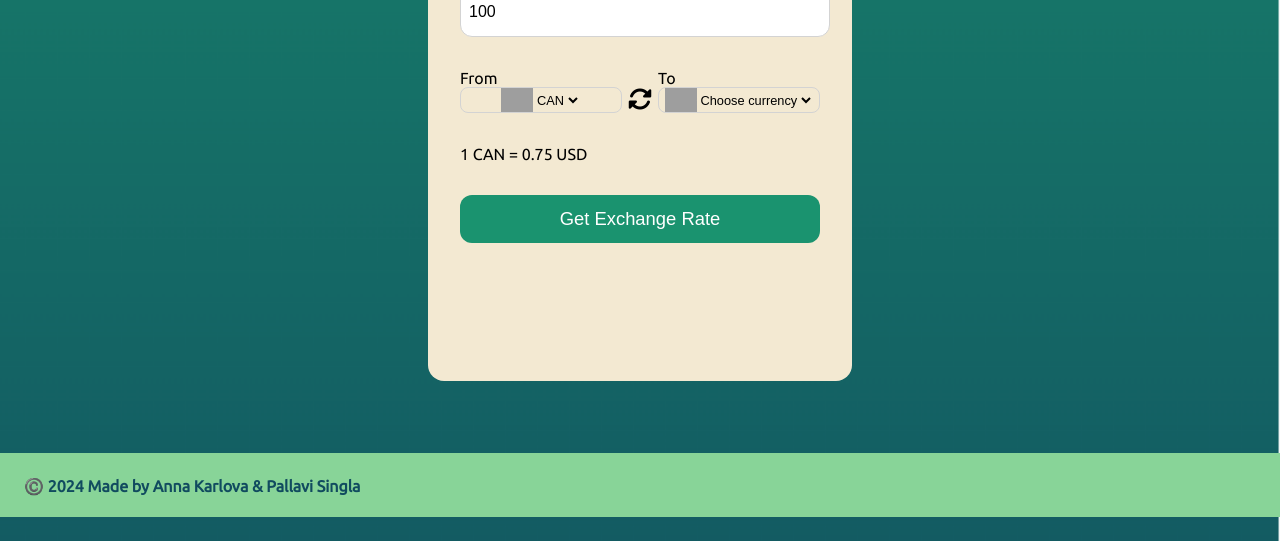
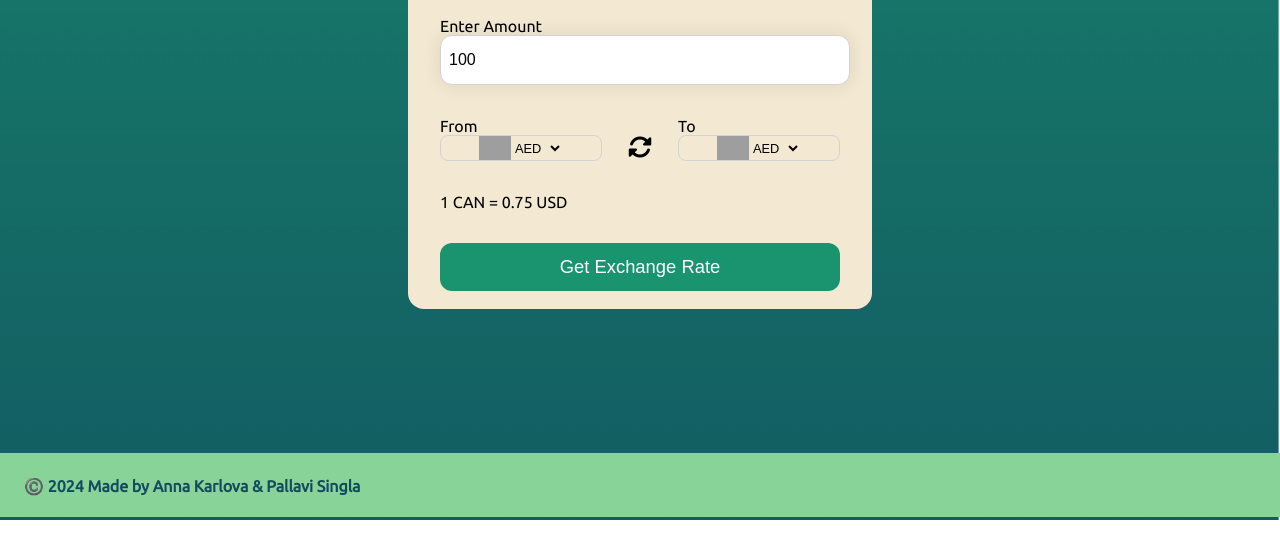
Before and after one commit to Anna-Karl/web-api-hackathon-anna-pallavi, a plain HTML site: page index.html in a window 1280 px wide. Shown: the part 283-824 px from the top of the page. After the commit the page ends 803 px from the top, so only its background shows below. Drawn offline with Linux system fonts and the light colour scheme; no server answers; grey boxes are pictures that could not be loaded.

Commit message:
Final commit sprint1_Anna

```diff
--- a/index.html
+++ b/index.html
@@ -40,7 +40,7 @@
                         <div class="select-container">
                             <img src="https://flagsapi.com/CA/flat/64.png">
                             <select class="select" name="from" id="from" required>
-                                <option value="CAN">CAN</option>
+                                <!-- <option value="CAN">CAN</option> -->
                                 <!-- <option value="" disabled selected hidden>Choose currency</option> -->
                             </select>
                         </div>
@@ -57,20 +57,22 @@
                             <img src="https://flagsapi.com/US/flat/64.png">
                             <select class="select" name="to" id="to" required>
                                 <!-- <option value="USD">USD</option> -->
-                                <option value="" disabled selected hidden>Choose currency</option>
+                                <!-- <option value="" disabled selected hidden>Choose currency</option> -->
                             </select>
                         </div>
                     </div>
 
                 </div>
                 <div class="msg">1 CAN = 0.75 USD</div>
-                <button class="button">Get Exchange Rate</button>
+                <button class="button" id="btn">Get Exchange Rate</button>
             </form>
         </div>
     </main>
     <footer class="footer">
         <h4 class="footer__copyright">©️ 2024 Made by Anna Karlova & Pallavi Singla</h4>
     </footer>
-    <script src="./scripts/index.js" type="module"></script>
+    <!-- <script src="./scripts/index.js" type="module"></script> -->
+    <script src="./scripts/code.js"></script>
+    <script src="./scripts/main.js"></script>
 </body>
 </html>
--- /dev/null
+++ b/scripts/code.js
@@ -0,0 +1,161 @@
+const countrylist = {
+    AED: "AE",
+    AFN: "AF",
+    XCD: "AG",
+    ALL: "AL",
+    AMD: "AM",
+    ANG: "AN",
+    AOA: "AO",
+    AQD: "AQ",
+    ARS: "AR",
+    AUD: "AU",
+    AZN: "AZ",
+    BAM: "BA",
+    BBD: "BB",
+    BDT: "BD",
+    XOF: "BE",
+    BGN: "BG",
+    BHD: "BH",
+    BIF: "BI",
+    BMD: "BM",
+    BND: "BN",
+    BOB: "BO",
+    BRL: "BR",
+    BSD: "BS",
+    NOK: "BV",
+    BWP: "BW",
+    BYR: "BY",
+    BZD: "BZ",
+    CAD: "CA",
+    CDF: "CD",
+    XAF: "CF",
+    CHF: "CH",
+    CLP: "CL",
+    CNY: "CN",
+    COP: "CO",
+    CRC: "CR",
+    CUP: "CU",
+    CVE: "CV",
+    CYP: "CY",
+    CZK: "CZ",
+    DJF: "DJ",
+    DKK: "DK",
+    DOP: "DO",
+    DZD: "DZ",
+    ECS: "EC",
+    EEK: "EE",
+    EGP: "EG",
+    ETB: "ET",
+    EUR: "FR",
+    FJD: "FJ",
+    FKP: "FK",
+    GBP: "GB",
+    GEL: "GE",
+    GGP: "GG",
+    GHS: "GH",
+    GIP: "GI",
+    GMD: "GM",
+    GNF: "GN",
+    GTQ: "GT",
+    GYD: "GY",
+    HKD: "HK",
+    HNL: "HN",
+    HRK: "HR",
+    HTG: "HT",
+    HUF: "HU",
+    IDR: "ID",
+    ILS: "IL",
+    INR: "IN",
+    IQD: "IQ",
+    IRR: "IR",
+    ISK: "IS",
+    JMD: "JM",
+    JOD: "JO",
+    JPY: "JP",
+    KES: "KE",
+    KGS: "KG",
+    KHR: "KH",
+    KMF: "KM",
+    KPW: "KP",
+    KRW: "KR",
+    KWD: "KW",
+    KYD: "KY",
+    KZT: "KZ",
+    LAK: "LA",
+    LBP: "LB",
+    LKR: "LK",
+    LRD: "LR",
+    LSL: "LS",
+    LTL: "LT",
+    LVL: "LV",
+    LYD: "LY",
+    MAD: "MA",
+    MDL: "MD",
+    MGA: "MG",
+    MKD: "MK",
+    MMK: "MM",
+    MNT: "MN",
+    MOP: "MO",
+    MRO: "MR",
+    MTL: "MT",
+    MUR: "MU",
+    MVR: "MV",
+    MWK: "MW",
+    MXN: "MX",
+    MYR: "MY",
+    MZN: "MZ",
+    NAD: "NA",
+    XPF: "NC",
+    NGN: "NG",
+    NIO: "NI",
+    NPR: "NP",
+    NZD: "NZ",
+    OMR: "OM",
+    PAB: "PA",
+    PEN: "PE",
+    PGK: "PG",
+    PHP: "PH",
+    PKR: "PK",
+    PLN: "PL",
+    PYG: "PY",
+    QAR: "QA",
+    RON: "RO",
+    RSD: "RS",
+    RUB: "RU",
+    RWF: "RW",
+    SAR: "SA",
+    SBD: "SB",
+    SCR: "SC",
+    SDG: "SD",
+    SEK: "SE",
+    SGD: "SG",
+    SKK: "SK",
+    SLL: "SL",
+    SOS: "SO",
+    SRD: "SR",
+    STD: "ST",
+    SVC: "SV",
+    SYP: "SY",
+    SZL: "SZ",
+    THB: "TH",
+    TJS: "TJ",
+    TMT: "TM",
+    TND: "TN",
+    TOP: "TO",
+    TRY: "TR",
+    TTD: "TT",
+    TWD: "TW",
+    TZS: "TZ",
+    UAH: "UA",
+    UGX: "UG",
+    USD: "US",
+    UYU: "UY",
+    UZS: "UZ",
+    VEF: "VE",
+    VND: "VN",
+    VUV: "VU",
+    YER: "YE",
+    ZAR: "ZA",
+    ZMK: "ZM",
+    ZWD: "ZW",
+  };
--- a/scripts/index.js
+++ b/scripts/index.js
@@ -15,52 +15,53 @@ function getCurrentDate() {
   window.addEventListener('load', updateCurrentDate);
 
 
-// Get codes - doesn't work
+// Get codes - works
 
-import variables from './variables.js'
-import state from './state.js'
+// import variables from './variables.js'
+// import state from './state.js'
 
 
 
-const {selects, success} = variables;
+// const {selects, success} = variables;
 
-const handleChange = ({ target: { value, name } }) => {
-  state.pair = {
-    ...state.pair,
-    [name]: value,
-  };
-};
+// const handleChange = ({ target: { value, name } }) => {
+//   state.pair = {
+//     ...state.pair,
+//     [name]: value,
+//   };
+// };
 
-const renderCodeList = () => {
-  selects.forEach((select) => {
-    state.codes.forEach(([code]) => { //arr
-      const element = document.createElement("option");
-      element.value = code;
-      element.innerText = code;
-      select.insertAdjacentElement("beforeend", element);
-    });
+// const renderCodeList = () => {
+//   selects.forEach((select) => {
+//     state.codes.forEach(([code]) => { //arr
+//       const element = document.createElement("option");
+//       element.value = code;
+//       element.innerText = code;
+//       select.insertAdjacentElement("beforeend", element);
+//     });
 
-    const name = select.getAttribute("name");
-    name && select.addEventListener("change", handleChange);
-  })
-}
+//     const name = select.getAttribute("name");
+//     name && select.addEventListener("change", handleChange);
+//   })
+// }
 
-//  Fetch codes - worked
+// //  Fetch codes - worked
 
-const fetchCodes = async () => {
-  try {
-    const response = await fetch(`${state.url}/codes`);
-    const data = await response.json();
+// const fetchCodes = async () => {
 
+//   try {
+//     const response = await fetch(`${state.url}/codes`);
+//     const data = await response.json();
+//     console.log(data)
 
-    if(data.result === success) {
-      state.codes = data.supported_codes;
-      renderCodeList();
-      fetchLatest();
-    }
-  }catch(err) {
-    console.log(err)
-  }
-};
+//     if(data.result === success) {
+//       state.codes = data.supported_codes;
+//       renderCodeList();
+//       fetchLatest();
+//     }
+//   }catch(err) {
+//     console.log(err)
+//   }
+// };
 
-fetchCodes();
+// fetchCodes();
--- /dev/null
+++ b/scripts/main.js
@@ -0,0 +1,45 @@
+const url = "https://cdn.jsdelivr.net/gh/fawazahmed0/currency-api@1/latest/currencies.json"
+// console.log(url)
+
+
+const dropdown = document.querySelectorAll(".dropdown select")
+const btn =document.querySelector("#btn")
+const fromCurr = document.querySelector(".from select")
+const toCurr = document.querySelector(".to select")
+const msg=document.querySelector(".msg")
+for(let i=0;i< dropdown.length;i++){
+    let select = dropdown[i]
+
+    for(currCode in countrylist){
+        let element=document.createElement("option");
+        element.innerText=currCode;
+        element.value=currCode;
+        select.append(element)
+    }
+ select.addEventListener("change",(event)=>{
+    changeflag(event.target)
+
+ })
+    }
+const changeflag=(event)=>{
+let currCode =event.value;
+let countryCode=countrylist[currCode]
+let newSrc=`https://flagsapi.com/${countryCode}/flat/64.png`
+let img=event.parentElement.querySelector("img");
+img.src=newSrc;
+
+}
+btn.addEventListener("click", async (e)=>{
+    e.preventDefault();
+    let amt=document.querySelector(".amount input");
+    let amtV=amt.value
+
+
+    const UrlNew=`${url}/${fromCurr.value.toLowerCase()}/${toCurr.value.toLowerCase()}.json;`
+    let response= await fetch (UrlNew)
+    let data=await response.json();
+    let rate = data[toCurr.value.toLowerCase()];
+    let finalAmt=amtV*rate;
+    msg.innerText=`${amtV} ${fromCurr.value} = ${finalAmt} ${toCurr.value}`
+
+})
--- a/scripts/variables.js
+++ b/scripts/variables.js
@@ -1,4 +1,4 @@
 export default {
-  successs: 'success',
+  success: 'success',
   selects: document.querySelectorAll('.select'),
 };
--- a/styles.scss
+++ b/styles.scss
@@ -4,9 +4,9 @@
   }
 
   body {
-    // display: flex;
-    // // justify-content: center;
-    // align-items: center;
+    display: flex;
+    justify-content: center;
+    align-items: center;
     height: 100vh;
     background-image: url(./assets/DesignsAi_color_matcher_background.png);
     background-size: cover;
@@ -32,7 +32,14 @@
       font-weight: 700;
       color: #114b5f;
     &:hover {
-        color: #88d498;
+      opacity: 0.8;
+      }
+    &.active {
+        opacity: 1;
+
+        &::after {
+          width: 100%;
+        }
       }
     }
   }
@@ -46,11 +53,12 @@
 
   }
   .container {
+    display: relative;
     background-color: #f3e9d2;
     padding: 2rem;
     border-radius: 1rem;
-    height: 55vh;
-    width: 45vh;
+    height: 40vh;
+    width: 50vh;
     &__title {
       color: #114b5f;
 
@@ -67,6 +75,11 @@
     outline: none;
     border-radius: 0.75rem;
   }
+
+  input {
+    box-shadow:0 0 15px 4px rgba(0,0,0,0.06);
+  }
+
 
   form input {
     border: 1px solid lightgray;
```
Also changed, not shown: styles.css, 2 other files.
